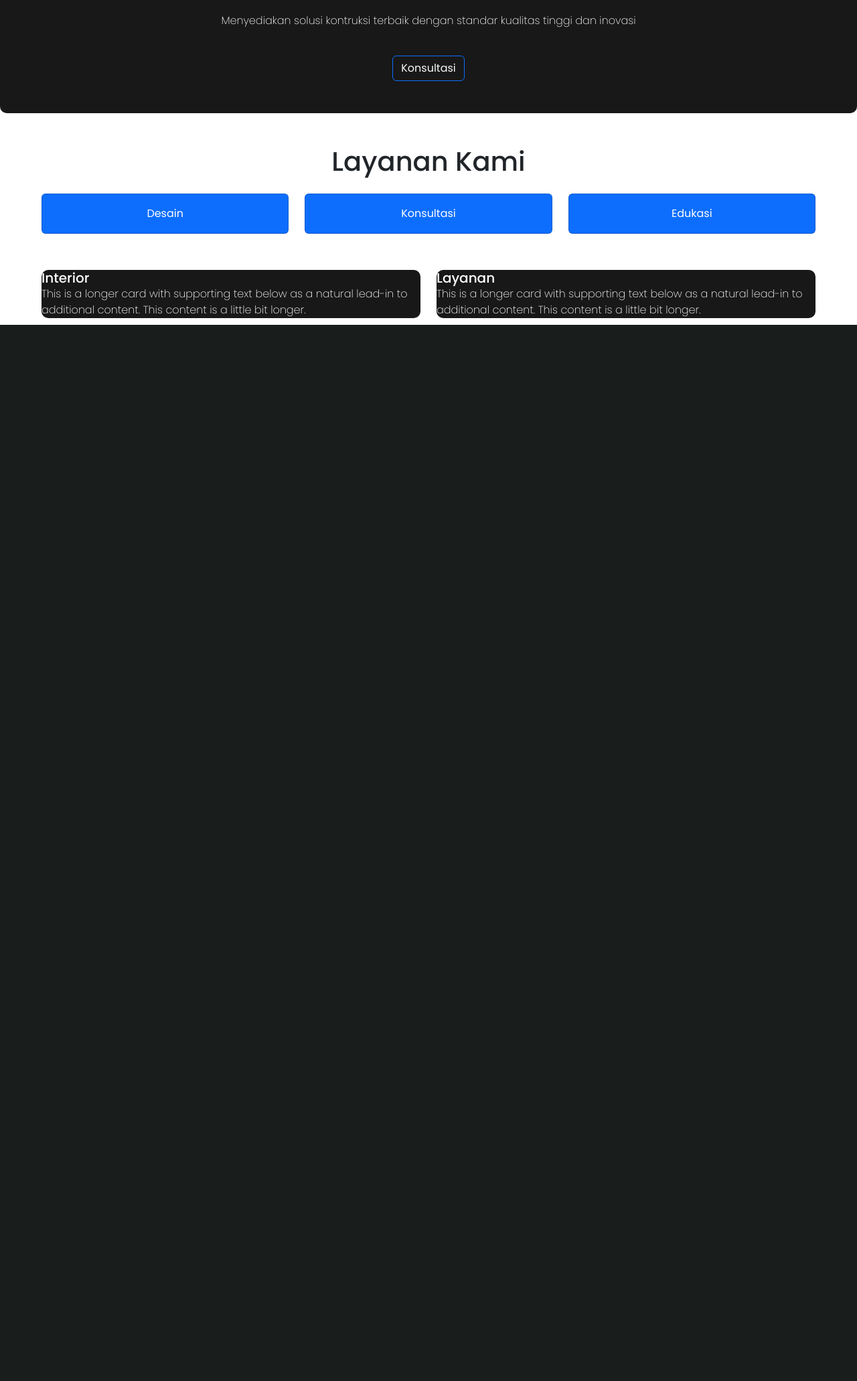
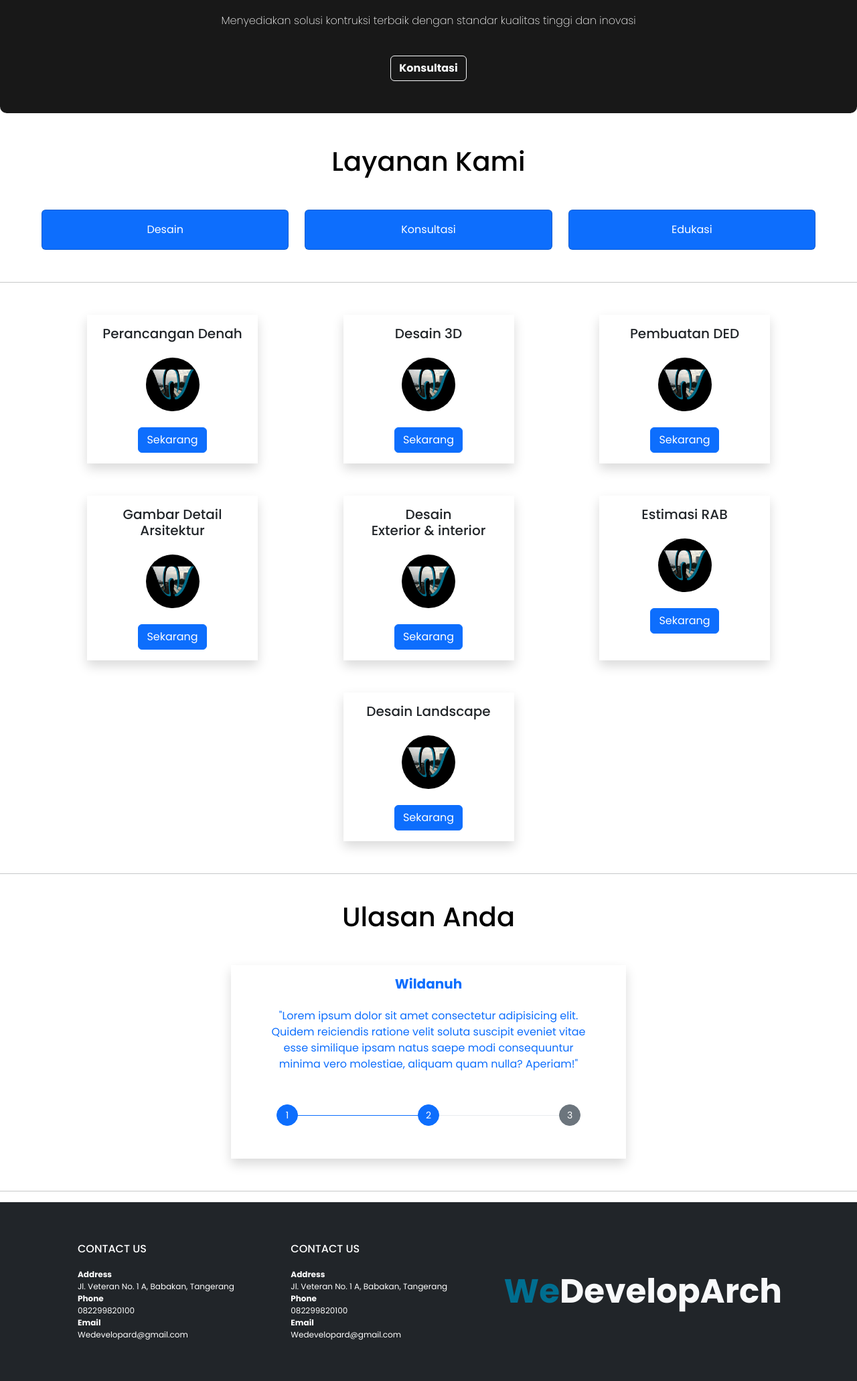
Before and after one commit to Hanafihp10/Application-Wedeveloparch, a PHP site: page /dasboard.html in a window 1280 px wide. Shown: the part 433-2495 px from the top of the page at 67% size. Before the commit the page ends 918 px from the top, so only its background shows below. Run offline with PHP 8.4, Linux system fonts and the light colour scheme; some web fonts are replaced.

Commit message:
update dashboard

```diff
--- a/asset/style/dasboard.css
+++ b/asset/style/dasboard.css
@@ -12,6 +12,7 @@
 
 nav {
   margin-top: 10px;
+  z-index: 1000;
 }
 
 nav div img {
@@ -29,7 +30,12 @@ div .collapse {
   margin-left: 100px;
 }
 
+div .collapse ul {
+  overflow: hidden;
+}
+
 div .collapse ul li {
+  overflow: hidden;
   margin-left: 30px;
 }
 
@@ -73,3 +79,62 @@ div .collapse button {
   color: white;
   font-weight: 200px;
 }
+
+.lyn-kami {
+  border-radius: 30px;
+}
+
+section .list-layanan {
+  margin-left: 80px;
+  margin-right: 80px;
+}
+
+.footer-brand {
+  padding-bottom: 50px;
+  padding-top: 20px;
+  margin: 0px 70px 0px 70px;
+}
+footer {
+  padding: 50px;
+}
+footer .col h6 {
+  color: white;
+  margin-bottom: 20px;
+}
+footer .col h2 {
+  padding: 0;
+  margin: 0;
+  color: white;
+  text-align: center;
+  height: 100px;
+  line-height: 100px;
+  font-size: 60px;
+}
+footer .col p {
+  font-size: 12px;
+  color: white;
+  margin: 0;
+}
+@media only screen and (min-width: 400px) {
+  .img-2 {
+    display: none;
+  }
+}
+@media only screen and (min-width: 400px) {
+  .img-1 {
+    width: 100%;
+    height: 100%;
+  }
+}
+@media only screen and (max-width: 400px) {
+  .intro- h1 p {
+    justify-content: center;
+    text-align: center;
+  }
+}
+@media only screen and (min-width: 400px) {
+  .footer .col {
+    justify-content: center;
+    align-items: center;
+  }
+}
--- a/dasboard.html
+++ b/dasboard.html
@@ -55,14 +55,15 @@
         <br />
         <p class="card-text">Menyediakan solusi kontruksi terbaik dengan standar kualitas tinggi dan inovasi</p>
         <br />
-        <a href="#" class="btn btn-outline-primary text-light mb-5">Konsultasi</a>
+        <a href="#" class="btn btn-outline-light text-light mb-5"><b>Konsultasi</b></a>
       </div>
 
-      <div class="Judul mt-5 mb-4 text-center">
+      <div class="Judul mt-5 mb-4 text-center" style="color: #000000">
         <h1>Layanan Kami</h1>
       </div>
 
-      <div class="row text-center mt-3">
+      <section class="lyn-kami">
+        <div class="row text-center mt-5 mb-5">
           <div class="col-sm-4">
             <div class="card bg-primary">
               <a href="#" class="btn">Desain</a>
@@ -79,25 +80,151 @@
             </div>
           </div>
         </div>
+        <hr />
+      </section>
 
-      <div class="row row-cols-1 row-cols-md-2 g-4">
-        <div class="col">
-          <div class="card-layanan">
-            <div class="card-body">
-              <h5 class="card-title">Interior</h5>
-              <p class="card-text">This is a longer card with supporting text below as a natural lead-in to additional content. This content is a little bit longer.</p>
+      <section class="list-layanan">
+        <div class="row mt-5 justify-content-between rounded-5">
+          <div class="col-sm-3 shadow">
+            <div class="card1 mt-3 mb-3">
+              <div class="card-body-1 text-center">
+                <h5 class="card-title">Perancangan Denah</h5>
+                <br />
+                <img src="asset/icon/brand-logo.png" alt="" style="width: 80px; height: 80px; border-radius: 50%" /><br /><br />
+                <a href="#" class="btn btn-primary">Sekarang</a>
               </div>
             </div>
           </div>
-        <div class="col">
-          <div class="card-layanan">
-            <div class="card-body">
-              <h5 class="card-title">Layanan</h5>
-              <p class="card-text">This is a longer card with supporting text below as a natural lead-in to additional content. This content is a little bit longer.</p>
+          <div class="col-sm-3 shadow">
+            <div class="card1 mt-3 mb-3">
+              <div class="card-body-1 text-center">
+                <h5 class="card-title">Desain 3D</h5>
+                <br />
+                <img src="asset/icon/brand-logo.png" alt="" style="width: 80px; height: 80px; border-radius: 50%" /><br /><br />
+                <a href="#" class="btn btn-primary">Sekarang</a>
+              </div>
+            </div>
+          </div>
+          <div class="col-sm-3 shadow">
+            <div class="card1 mt-3 mb-3">
+              <div class="card-body-1 text-center">
+                <h5 class="card-title">Pembuatan DED</h5>
+                <br />
+                <img src="asset/icon/brand-logo.png" alt="" style="width: 80px; height: 80px; border-radius: 50%" /><br /><br />
+                <a href="#" class="btn btn-primary">Sekarang</a>
+              </div>
+            </div>
+          </div>
+        </div>
+
+        <div class="row mt-5 justify-content-between rounded-5">
+          <div class="col-sm-3 shadow">
+            <div class="card1 mt-3 mb-3">
+              <div class="card-body-1 text-center">
+                <h5 class="card-title">Gambar Detail Arsitektur</h5>
+                <br />
+                <img src="asset/icon/brand-logo.png" alt="" style="width: 80px; height: 80px; border-radius: 50%" /><br /><br />
+                <a href="#" class="btn btn-primary">Sekarang</a>
+              </div>
+            </div>
+          </div>
+          <div class="col-sm-3 shadow">
+            <div class="card1 mt-3 mb-3">
+              <div class="card-body-1 text-center">
+                <h5 class="card-title">Desain <br />Exterior & interior</h5>
+                <br />
+                <img src="asset/icon/brand-logo.png" alt="" style="width: 80px; height: 80px; border-radius: 50%" /><br /><br />
+                <a href="#" class="btn btn-primary">Sekarang</a>
+              </div>
+            </div>
+          </div>
+          <div class="col-sm-3 shadow">
+            <div class="card1 mt-3 mb-3">
+              <div class="card-body-1 text-center">
+                <h5 class="card-title">Estimasi RAB</h5>
+                <br />
+                <img src="asset/icon/brand-logo.png" alt="" style="width: 80px; height: 80px; border-radius: 50%" /><br /><br />
+                <a href="#" class="btn btn-primary">Sekarang</a>
+              </div>
+            </div>
+          </div>
+        </div>
+
+        <div class="row mt-5 justify-content-center mb-5">
+          <div class="col-sm-3 shadow">
+            <div class="card1 mt-3 mb-3">
+              <div class="card-body-1 text-center">
+                <h5 class="card-title">Desain Landscape</h5>
+                <br />
+                <img src="asset/icon/brand-logo.png" alt="" style="width: 80px; height: 80px; border-radius: 50%" /><br /><br />
+                <a href="#" class="btn btn-primary">Sekarang</a>
               </div>
             </div>
           </div>
         </div>
       </section>
+      <hr />
+
+      <section class="mt-3">
+        <br />
+        <h1 class="ulasan text-center" style="color: #000000">Ulasan Anda</h1>
+        <div class="row mt-5 justify-content-center mb-5">
+          <div class="col-sm-6 shadow">
+            <div class="card1 mt-3 mb-3">
+              <div class="card-body-1 text-center ms-5 me-5 text-primary">
+                <h5 class="card-title" style="font-size: 20px"><b>Wildanuh</b></h5>
+                <br />
+                <p>
+                  "Lorem ipsum dolor sit amet consectetur adipisicing elit. Quidem reiciendis ratione velit soluta suscipit eveniet vitae esse similique ipsam natus saepe modi consequuntur minima vero molestiae, aliquam quam nulla?
+                  Aperiam!"
+                </p>
+                <br />
+                <div class="position-relative m-4">
+                  <div class="progress" style="height: 1px">
+                    <div class="progress-bar" role="progressbar" style="width: 50%" aria-valuenow="50" aria-valuemin="0" aria-valuemax="100"></div>
+                  </div>
+                  <button type="button" class="position-absolute top-0 start-0 translate-middle btn btn-sm btn-primary rounded-pill" style="width: 2rem; height: 2rem">1</button>
+                  <button type="button" class="position-absolute top-0 start-50 translate-middle btn btn-sm btn-primary rounded-pill" style="width: 2rem; height: 2rem">2</button>
+                  <button type="button" class="position-absolute top-0 start-100 translate-middle btn btn-sm btn-secondary rounded-pill" style="width: 2rem; height: 2rem">3</button>
+                </div>
+                <br />
+              </div>
+            </div>
+          </div>
+        </div>
+        <hr />
+      </section>
+    </section>
+
+    <footer class="bg-dark">
+      <div class="container-2">
+        <div class="row">
+          <div class="col ms-1">
+            <h6>CONTACT US</h6>
+            <p><strong>Address</strong></p>
+            <p>Jl. Veteran No. 1 A, Babakan, Tangerang</p>
+            <p><strong>Phone</strong></p>
+            <p>082299820100</p>
+            <p><strong>Email</strong></p>
+            <p>Wedevelopard@gmail.com</p>
+          </div>
+          <div class="col">
+            <h6>CONTACT US</h6>
+            <p><strong>Address</strong></p>
+            <p>Jl. Veteran No. 1 A, Babakan, Tangerang</p>
+            <p><strong>Phone</strong></p>
+            <p>082299820100</p>
+            <p><strong>Email</strong></p>
+            <p>Wedevelopard@gmail.com</p>
+          </div>
+          <div class="navbar-brand col d-flex align-items-center">
+            <a class="navbar-brand text-light" style="font-size: 50px" href="#"
+              ><span style="color: #006e90; font-size: 50px"><strong>We</strong></span
+              ><strong>DevelopArch</strong></a
+            >
+          </div>
+        </div>
+      </div>
+    </footer>
   </body>
 </html>
```
Also changed, not shown: asset/Image/Product-image/bg.jpg (added). Lines whose indentation alone changed are shown as unchanged.
